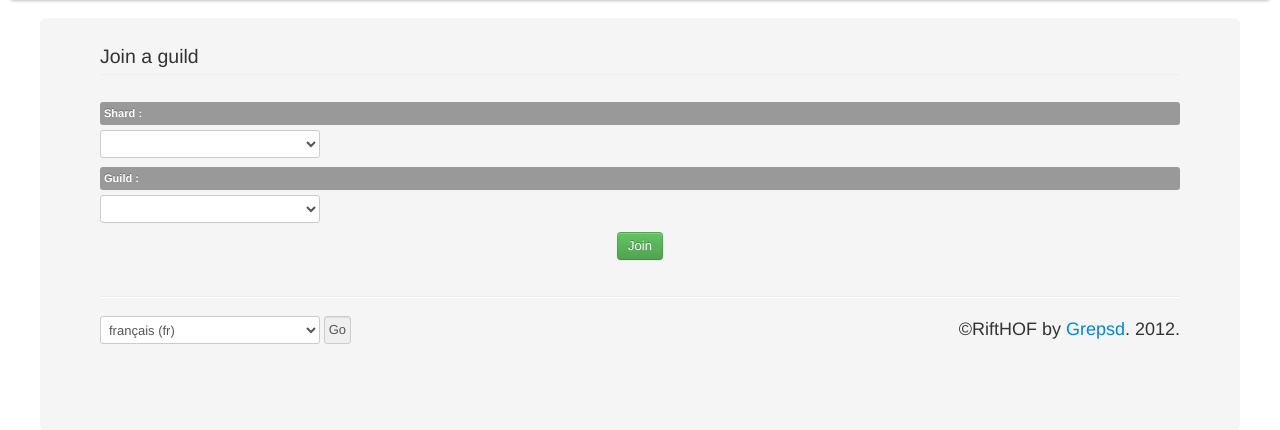
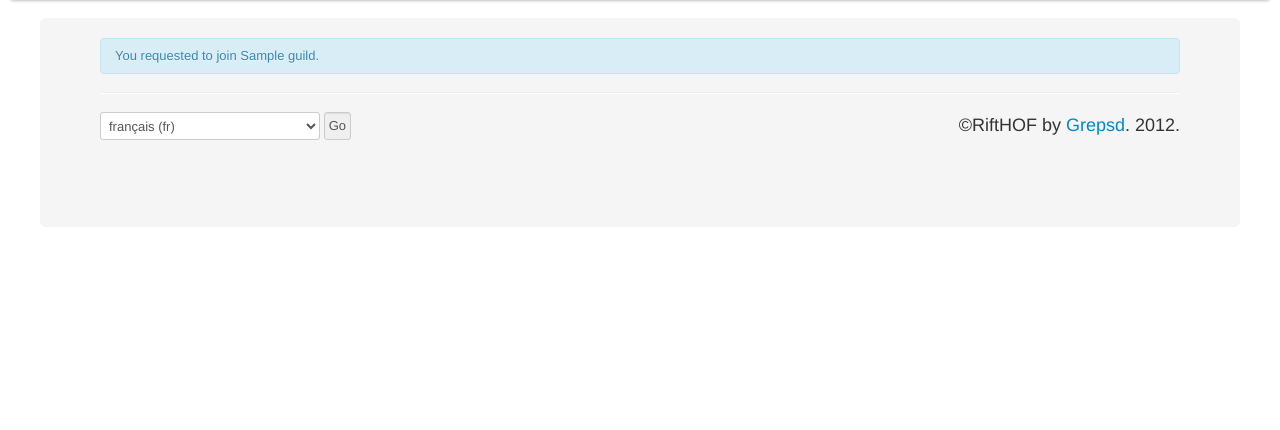
Before and after one commit to Grepsd/RiftHOF, a Django app: template content/templates/guild/join.html in a window 1280 px wide. Shown: the part 50-480 px from the top of the page. Run offline with Django 3.2, Linux system fonts and the light colour scheme; tables that the repository leaves empty hold one stand-in row (values such as "Sample post"); the template is opened without the code that fills it: values that come from a table or form of the project are taken from there, most other values are stand-ins (such as "Sample title", 1, 10 or a date in 2020); lists and menus that the app fills with data are empty; parts of the project's set-up code (start-up, migrations or seed data) failed here and were passed over; some libraries are stand-ins or nearby versions.

Commit message:
Enable guild join request.

```diff
--- a/content/templates/guild/join.html
+++ b/content/templates/guild/join.html
@@ -1,63 +1,13 @@
 {% extends 'base.html' %}
-
+{% load i18n %}
 {% block "content" %}
-	<script type="text/javascript">
-		function populateGuildSelect(el)
-		{
-			console.log(el.value);
-			$.ajax({
-				url: '{% url api_guild_list %}',
-				data: {
-					shard_id: el.value
-				},
-				success: function(res) {
-					for (gid in res)
-					{
-						document.forms[0].elements['guild'].options.add(new Option(res[gid], gid));
-					}
-				}
-			});
-		}
-	</script>
-	{% if user.get_profile.has_guild %}
-		You already are part of guild.
-
-		<p class="center">Do you want to quit it ?</p>
-		<p class="center">
-			<a href="{% url guild_quit %}"><span class="btn btn-danger">Quit</span></a>
-		</p>
+	{% if not user.has_guild %}
+		<div class="alert alert-info">
+			You requested to join {{ guild.name }}.
+		</div>
 	{% else %}
-
-		{% if errors %}
-			<div class="alert alert-error">
-				{% for error in errors %}
-					{{ error }}
-				{% endfor %}
-			</div>
-		{% endif %}
-		<fieldset>
-			<legend>Join a guild</legend>
-			<form class="form form-vertical" action="{% url guild_join %}" method="post">
-				{% csrf_token %}
-				<label for="zone" class="label">Shard : </label>
-				<select name="zone" id="zone" onChange="populateGuildSelect(this)">
-					<option value=""></option>
-					{% for zone in zones %}
-						{% for shard in zone.shards %}
-							<option value="{{ shard.id }}"> {{ zone.name }}_{{ shard.name }}</option>
-						{% endfor %}
-					{% endfor %}
-				</select>
-
-				<label for="guild" class="label">Guild :</label>
-				<select name="guild" id="guild">
-
-				</select>
-
-				<p class="center">
-					<input type="submit" value="Join" class="btn btn-success" />
-				</p>
-			</form>
-		</fieldset>
+		<div class="alert alert-error">
+			You're already part of a guild, you can't join another one.
+		</div>
 	{% endif %}
 {% endblock %}
--- a/logparse/models.py
+++ b/logparse/models.py
@@ -791,3 +791,8 @@ class LogForm(ModelForm):
 	class Meta:
 		model 	= Log
 		fields	= ('log_file', 'private')
+
+class GuildJoinRequest(models.Model):
+	guild 		= models.ForeignKey(Guild)
+	user 		= models.ForeignKey(User)
+	date 		= models.DateTimeField(auto_now_add=True)
--- a/rifthof/urls.py
+++ b/rifthof/urls.py
@@ -19,7 +19,11 @@ urlpatterns += i18n_patterns('',
 
 
     url(r'^guild$', 				'logparse.views.guild_home', 			name='guild_home'),
-    url(r'^guild/join$', 			'logparse.views.guild_join', 			name='guild_join'),
+    url(r'^guild/list$',            'logparse.views.guild_list',            name='guild_list'),
+    url(r'^guild/join/(\d+)$',      'logparse.views.guild_join',            name='guild_join'),
+    url(r'^guild/request/deny/(\d+)$','logparse.views.guild_join_request_deny',name='guild_join_request_deny'),
+    url(r'^guild/request/accept/(\d+)$','logparse.views.guild_join_request_accept',name='guild_join_request_accept'),
+
     url(r'^guild/create$', 			'logparse.views.guild_create', 			name='guild_create'),
     url(r'^guild/quit$', 			'logparse.views.guild_quit', 			name='guild_quit'),
     url(r'^guild/quit/act$', 		'logparse.views.guild_quit_act', 		name='guild_quit_act'),
```
Also changed, not shown: content/templates/guild/home.html (+7 -1 lines), content/templates/guild/list.html (added, +24 -0 lines), logparse/views.py (+33 -10 lines).
